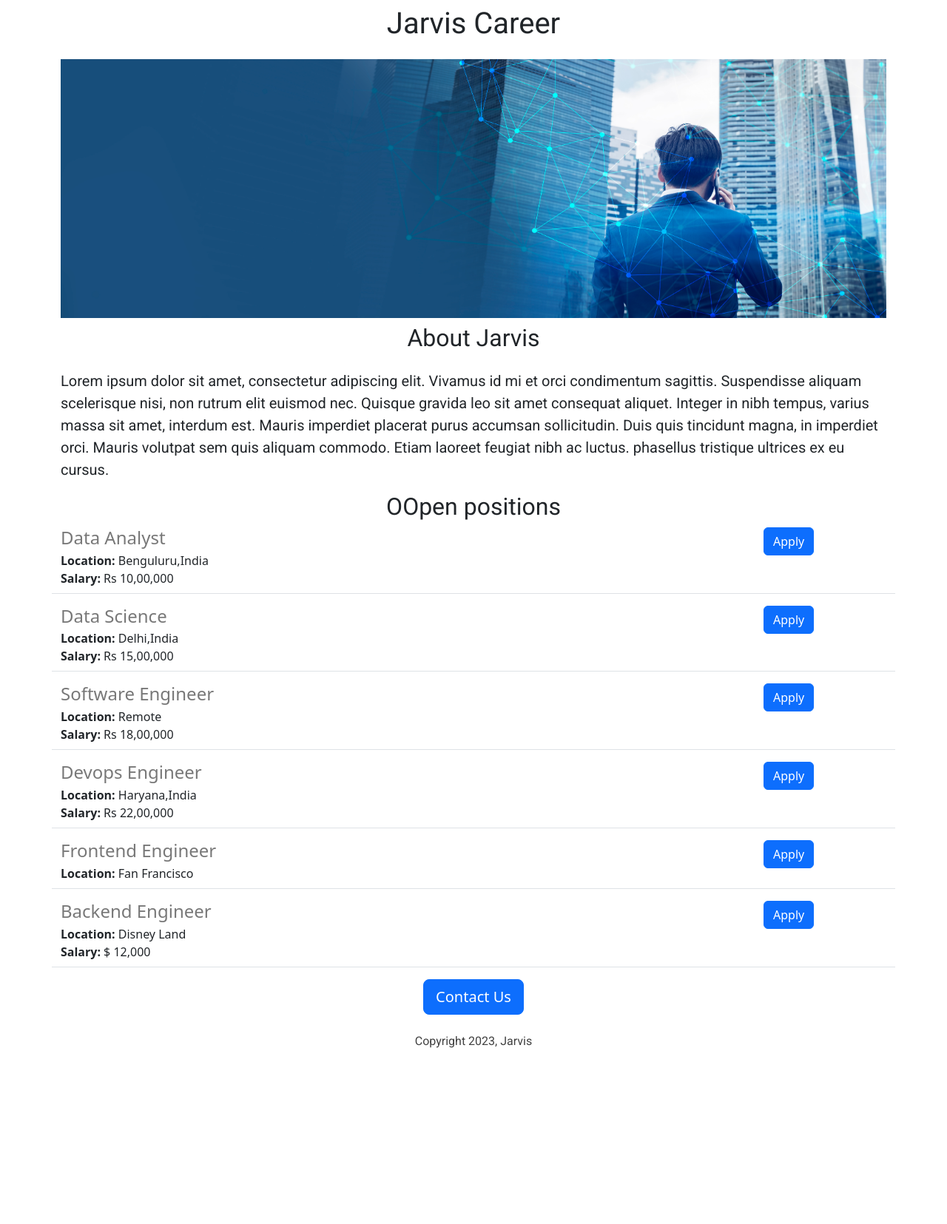
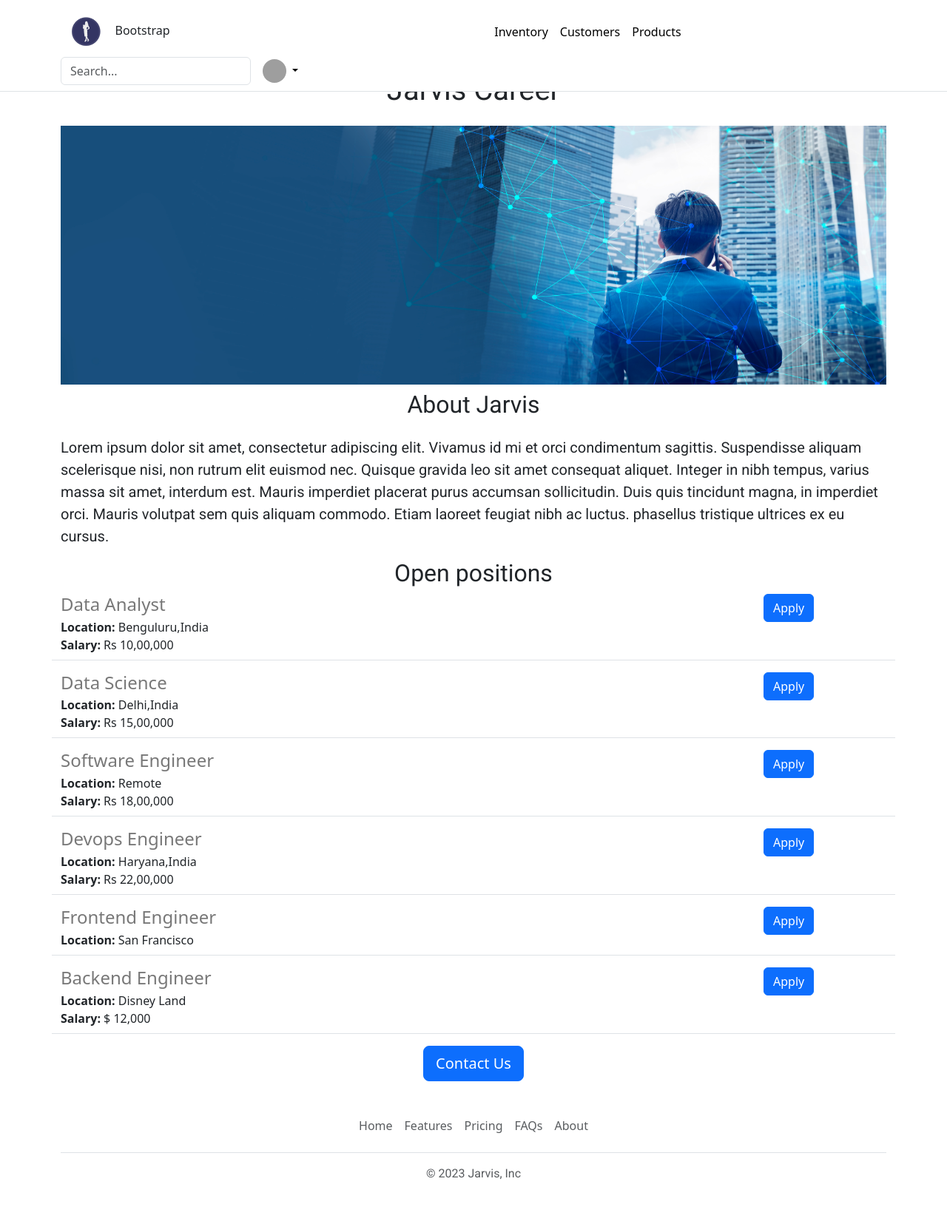
Before and after one commit to Aditi020/Career-Website, a Flask app: page / in a window 1280 px wide. Shown: the whole page at 74% size. Before the commit the page ends 1417 px from the top, so only its background shows below. Run offline with Flask 3, Linux system fonts and the light colour scheme; grey boxes are pictures that could not be loaded.

Commit message:
Added navbar and footer

```diff
--- a/app.py
+++ b/app.py
@@ -29,7 +29,7 @@ JOBS=[
 {
   'id':5,
   'title':"Frontend Engineer",
-  'location':'Fan Francisco',
+  'location':'San Francisco',
 },
 {
   'id':6,
--- /dev/null
+++ b/templates/footer.html
@@ -0,0 +1,14 @@
+<div class="b-example-divider"></div>
+
+<div class="container">
+  <footer class="py-3 my-4">
+    <ul class="nav justify-content-center border-bottom pb-3 mb-3">
+      <li class="nav-item"><a href="#" class="nav-link px-2 text-body-secondary">Home</a></li>
+      <li class="nav-item"><a href="#" class="nav-link px-2 text-body-secondary">Features</a></li>
+      <li class="nav-item"><a href="#" class="nav-link px-2 text-body-secondary">Pricing</a></li>
+      <li class="nav-item"><a href="#" class="nav-link px-2 text-body-secondary">FAQs</a></li>
+      <li class="nav-item"><a href="#" class="nav-link px-2 text-body-secondary">About</a></li>
+    </ul>
+    <p class="text-center text-body-secondary">&copy; 2023 Jarvis, Inc</p>
+  </footer>
+</div>
--- a/templates/home.html
+++ b/templates/home.html
@@ -9,11 +9,9 @@
   <style>
       @import url('https://fonts.googleapis.com/css2?family=Roboto&display=swap');
 h1,p,h2{
-  /* font-size:40px; */
+  /* font-weight:bold; */
   font-family: 'Roboto', sans-serif;
-    /* font-weight: normal; */
-    /* color:rgb(80,80,80); */
-    /* text-align: center; */
+
   }
     #banner{
       height:350px;
@@ -24,12 +22,14 @@ h1,p,h2{
   </style>
 </head>
 <body>
+{% include 'nav.html' %}
+
  <div class="container">
    <h1 class="text-center mt-2 mb-4">{{company_name}} Career</h1>
   <img class="img-fluid" id="banner" src="https://career-website--aditikumar2224.repl.co/static/banner.jpg"  alt="Banner" >
   <h2 class="text-center mt-2 mb-4">About Jarvis</h2>
   <p class="lead">Lorem ipsum dolor sit amet, consectetur adipiscing elit. Vivamus id mi et orci condimentum sagittis. Suspendisse aliquam scelerisque nisi, non rutrum elit euismod nec. Quisque gravida leo sit amet consequat aliquet. Integer in nibh tempus, varius massa sit amet, interdum est. Mauris imperdiet placerat purus accumsan sollicitudin. Duis quis tincidunt magna, in imperdiet orci. Mauris volutpat sem quis aliquam commodo. Etiam laoreet feugiat nibh ac luctus. phasellus tristique ultrices ex eu cursus.</p>
-  <h2 class="text-center">OOpen positions</h2>
+  <h2 class="text-center">Open positions</h2>
   <div >
   {% for job in Jobs %}
 
@@ -40,8 +40,8 @@ h1,p,h2{
   </div>
    <div style ="text-align:center;">
 <button class="text-center btn btn-primary btn-lg">Contact Us</button>
-     <p class="foot mt-4">Copyright 2023, Jarvis</p>
    </div>
  </div>
+  {% include 'footer.html' %}
 </body>
 </html>
--- /dev/null
+++ b/templates/nav.html
@@ -0,0 +1,42 @@
+<header class="p-2  border-bottom fixed-top bg-white">
+  <div class="container ">
+    <div class="d-flex flex-wrap align-items-center justify-content-center justify-content-lg-start">
+      <!-- <a href="/" class="d-flex align-items-center mb-2 mb-lg-0 link-body-emphasis text-decoration-none">
+        <svg class="bi me-2" width="40" height="32" role="img" aria-label="Bootstrap"><use xlink:href="#bootstrap"/></svg>
+      </a> -->
+
+
+        <a class="navbar-brand" href="#">
+          <img src="static/logo.png" style="height: 12%; width:12%;">
+          Bootstrap
+        </a>
+
+
+      <ul class="nav col-12 col-lg-auto me-lg-auto mb-2 justify-content-center mb-md-0">
+     <!--    <li><a href="#" class="nav-link px-2 link-secondary">Overview</a></li> -->
+        <li><a href="#" class="nav-link px-2 link-body-emphasis">Inventory</a></li>
+        <li><a href="#" class="nav-link px-2 link-body-emphasis">Customers</a></li>
+        <li><a href="#" class="nav-link px-2 link-body-emphasis">Products</a></li>
+      </ul>
+
+      <form class="col-12 col-lg-auto mb-3 mb-lg-0 me-lg-3" role="search">
+        <input type="search" class="form-control" placeholder="Search..." aria-label="Search">
+      </form>
+
+      <div class="dropdown text-end">
+        <a href="#" class="d-block link-body-emphasis text-decoration-none dropdown-toggle" data-bs-toggle="dropdown" aria-expanded="false">
+          <img src="https://github.com/mdo.png" alt="mdo" width="32" height="32" class="rounded-circle">
+        </a>
+        <ul class="dropdown-menu text-small">
+          <li><a class="dropdown-item" href="#">New project...</a></li>
+          <li><a class="dropdown-item" href="#">Settings</a></li>
+          <li><a class="dropdown-item" href="#">Profile</a></li>
+          <li><hr class="dropdown-divider"></li>
+          <li><a class="dropdown-item" href="#">Sign out</a></li>
+        </ul>
+      </div>
+    </div>
+  </div>
+</header>
+<div style=" height:90px">
+</div>
```
Also changed, not shown: static/logo.png (added), 6 other files.
